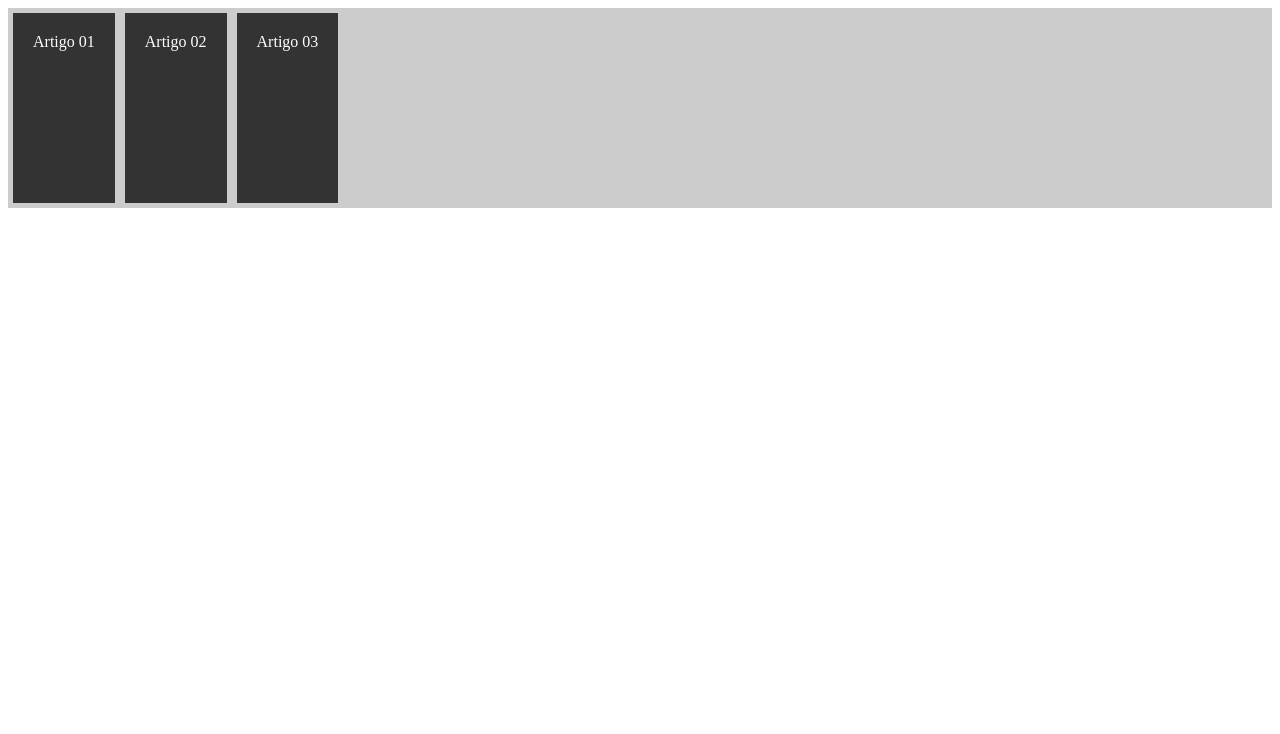
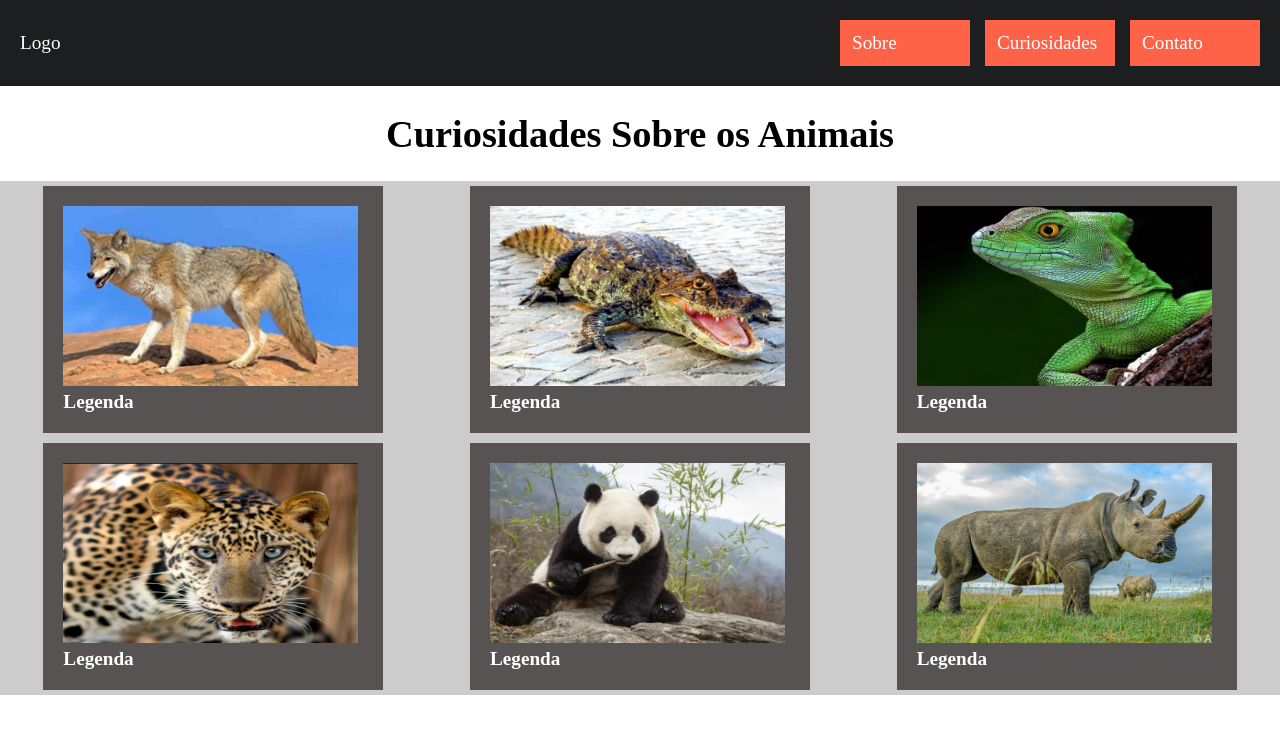
Before and after one commit to PauloRicardo2703/iw1, a plain HTML site: page index.html in a window 1280 px wide. Drawn offline with Linux system fonts and the light colour scheme.

Commit message:
primeiro-projeto-flexbox

```diff
--- a/index.html
+++ b/index.html
@@ -4,24 +4,63 @@
     <meta charset="UTF-8">
     <meta name="viewport" content="width=device-width, initial-scale=1.0">
     <link rel="stylesheet" href="style.css">
-    <title>Aula inicial - CSS Flexbox</title>
+    <title>Projeto Flexbox</title>
 </head>
+
 <body>
+    <div class="header">
+        <a href="#.html">Logo</a>
+    <div class="nav">
+        <ul class="menu">
+                <li><a href="#.html">Sobre</a></li>
+                <li><a href="#.html">Curiosidades</a></li>
+                <li><a href="#.html">Contato</a></li>
+        </ul>
+    </div>
+    </div>
+
+    <h1>Curiosidades Sobre os Animais</h1>
+
+    <div class="container">
+
+        <div class="item img1">
+            <img src="img/coiote.jpg" alt="coiote" title="imagem-coiote">
+            <h4>Legenda</h4>
+        </div>
 
 
-    <section class="container">
 
-        <article class="item article-01">
-             Artigo 01
-        </article>
-        <article class="item article-02">
-            Artigo 02
-        </article>
-        <article class="item article-03">
-            Artigo 03
-        </article>
+        <div class="item img2">
+            <img src="img/jacare.jpg" alt="jacare" title="imagem-jacare">
+            <h4>Legenda</h4>
+        </div>
 
 
-    </section>
+        <div class="item img3">
+            <img src="img/lagarto.jpg"alt="lagarto" title="imagem-lagarto">
+            <h4>Legenda</h4>
+        </div>
+
+
+
+        <div class="item img4">
+            <img src="img/leopardo.jpg"alt="leopardo" title="imagem-leoparto">
+            <h4>Legenda</h4>
+        </div>
+
+        <div class="item img5">
+            <img src="img/panda.jpg"alt="panda" title="imagem-panda">
+            <h4>Legenda</h4>
+        </div>
+
+
+
+        <div class="item img6">
+            <img src="img/rinoceronte.jpg"alt="rinoceronte"
+            title="imagem-rinoceronte">
+            <h4>Legenda</h4>
+        </div>
+</div>
+
 </body>
 </html>
--- a/style.css
+++ b/style.css
@@ -1,13 +1,62 @@
+body, ul, li, h4{
+    margin: 0;
+    padding: 0;
+    list-style-type: none;
+    font-size: 1.2rem;
+    font-style: Arial,Helvetica,sans-serif;
+}
+h1{
+    text-align: center;
+
+}
+li{
+    width: 130px;
+
+}
+.menu li a:hover{
+    background-color: #575353;
+    color: tomato;
+}
+a{
+    text-decoration: none;
+    color: #fff;
+}
+.header{
+    background-color: #1d1e20;
+    display: flex;
+    flex-wrap: wrap;
+    justify-content: space-between;
+    align-items: center;
+    padding: 20px;
+}
+.menu{
+    display: flex ;
+}
+.menu li{
+    margin-left: 15px;
+}
+.menu li a{
+    display: block;
+    padding: 12px;
+    background-color: tomato;
+}
 .container{
     background-color: #ccc;
-    height: 200px;
     display: flex;
-    flex-flow: row wrap;
-    justify-content: space-;
+    flex-direction: row;
+    flex-wrap: wrap;
+    justify-content: space-around;
+    align-items: flex-start;
+    align-content: flex-start;
 }
 .item{
-    background-color: #333;
+    background-color: #575353;
     color: #fff;
     padding: 20px;
     margin: 5px;
+    width: 300px;
 }
+img{
+    width: 295px;
+    height: 180px;
+}
```
Also changed, not shown: img/coiote.jpg (added), img/jacare.jpg (added), img/lagarto.jpg (added), img/leopardo.jpg (added), img/panda.jpg (added), img/rinoceronte.jpg (added).
